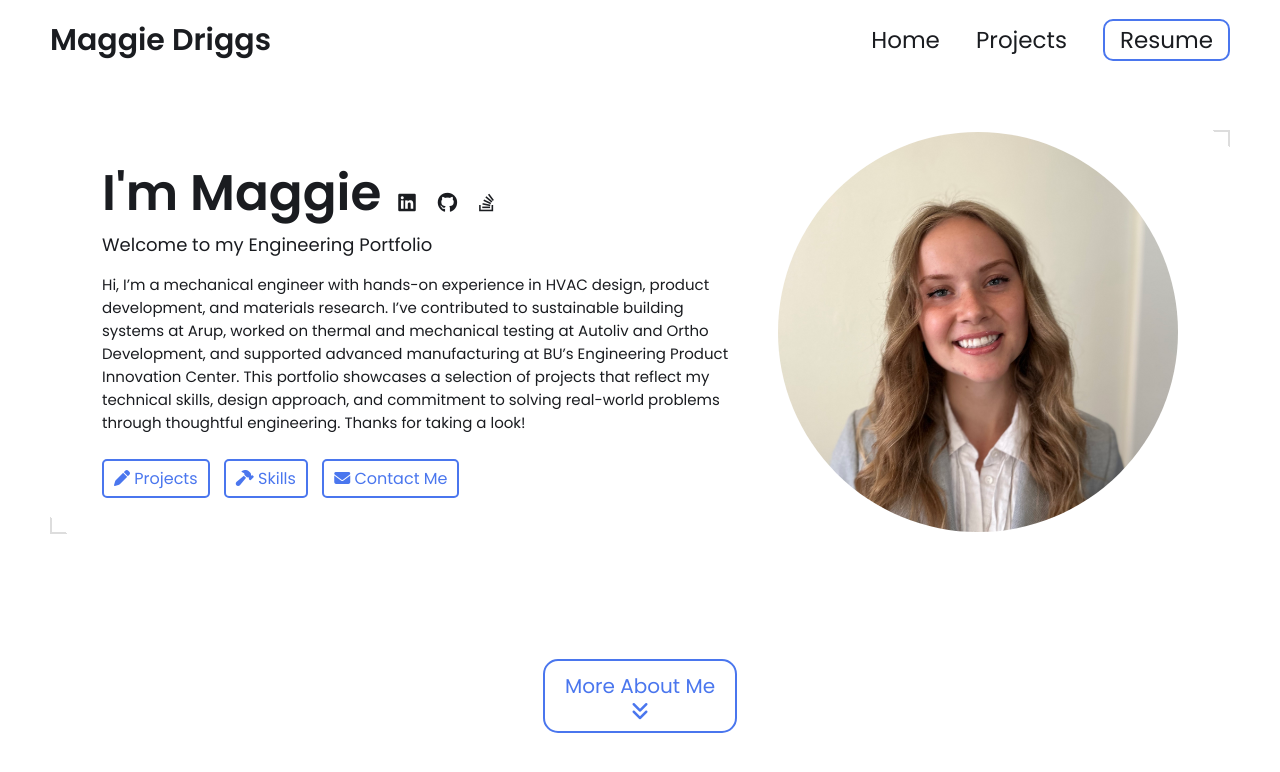
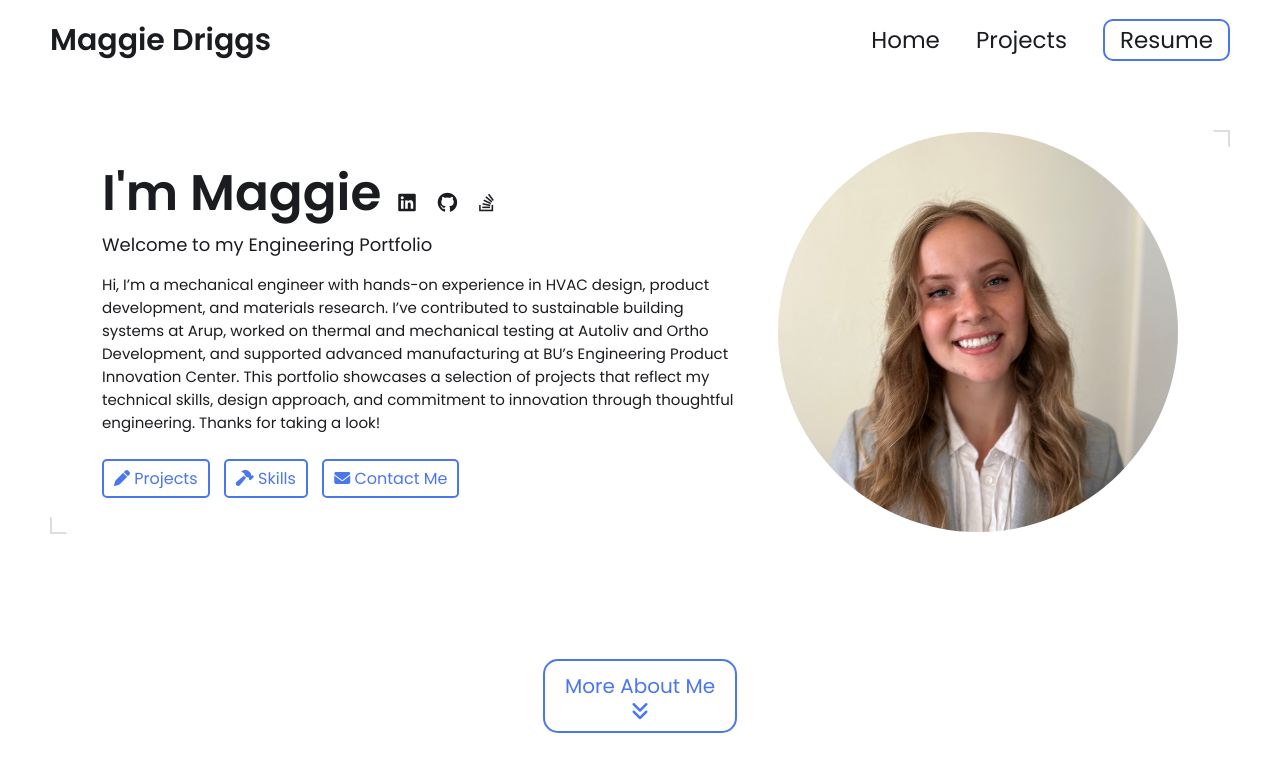
Before and after one commit to maggiedriggs/maggiedriggs.github.io, a Jekyll site: the page built from index.html, in a window 1280 px wide and 900 px high. Shown: the top 772 px of the window. Built offline with Jekyll 4.4.1, drawn with Linux system fonts in a browser that asks for light colours.

Commit message:
Update _config.yml

```diff
--- a/_config.yml
+++ b/_config.yml
@@ -15,7 +15,8 @@
 name: Maggie Driggs
 headline: Welcome to my Engineering Portfolio
 description: >- # dont remove this line. this will ignore all new lines until the next section
-  Hi, I’m a mechanical engineer with hands-on experience in HVAC design, product development, and materials research. I’ve contributed to sustainable building systems at Arup, worked on thermal and mechanical testing at Autoliv and Ortho Development, and supported advanced manufacturing at BU’s Engineering Product Innovation Center. This portfolio showcases a selection of projects that reflect my technical skills, design approach, and commitment to solving real-world problems through thoughtful engineering. Thanks for taking a look!
+  Hi, I’m a mechanical engineer with hands-on experience in HVAC design, product development, and materials research. I’ve contributed to sustainable building systems at Arup, worked on thermal and mechanical testing at Autoliv and Ortho Development, and supported advanced manufacturing at BU’s Engineering Product Innovation Center.
+  This portfolio showcases a selection of projects that reflect my technical skills, design approach, and commitment to innovation through thoughtful engineering. Thanks for taking a look!
 
 # Place your profile image in /assets/images/profile-image/folder and edit the file name
 profile_image: ./assets/images/profile-image/IMG_0291.jpeg
@@ -23,7 +24,7 @@
 
 # Link your resume
 # You can place your resume in assets/resume/{resume file.pdf} or add external link such as pdf saved in google drive
-resume-url: https://drive.google.com/file/d/13Z3duVzh-gguPU5r03oJVEE6rV9rd3DS/view?usp=sharing
+resume-url: ./assets/resume/Maggie_DriggsResume.pdf
 
 
 # Set up external links - this will show up as small icons next to your name.
```
